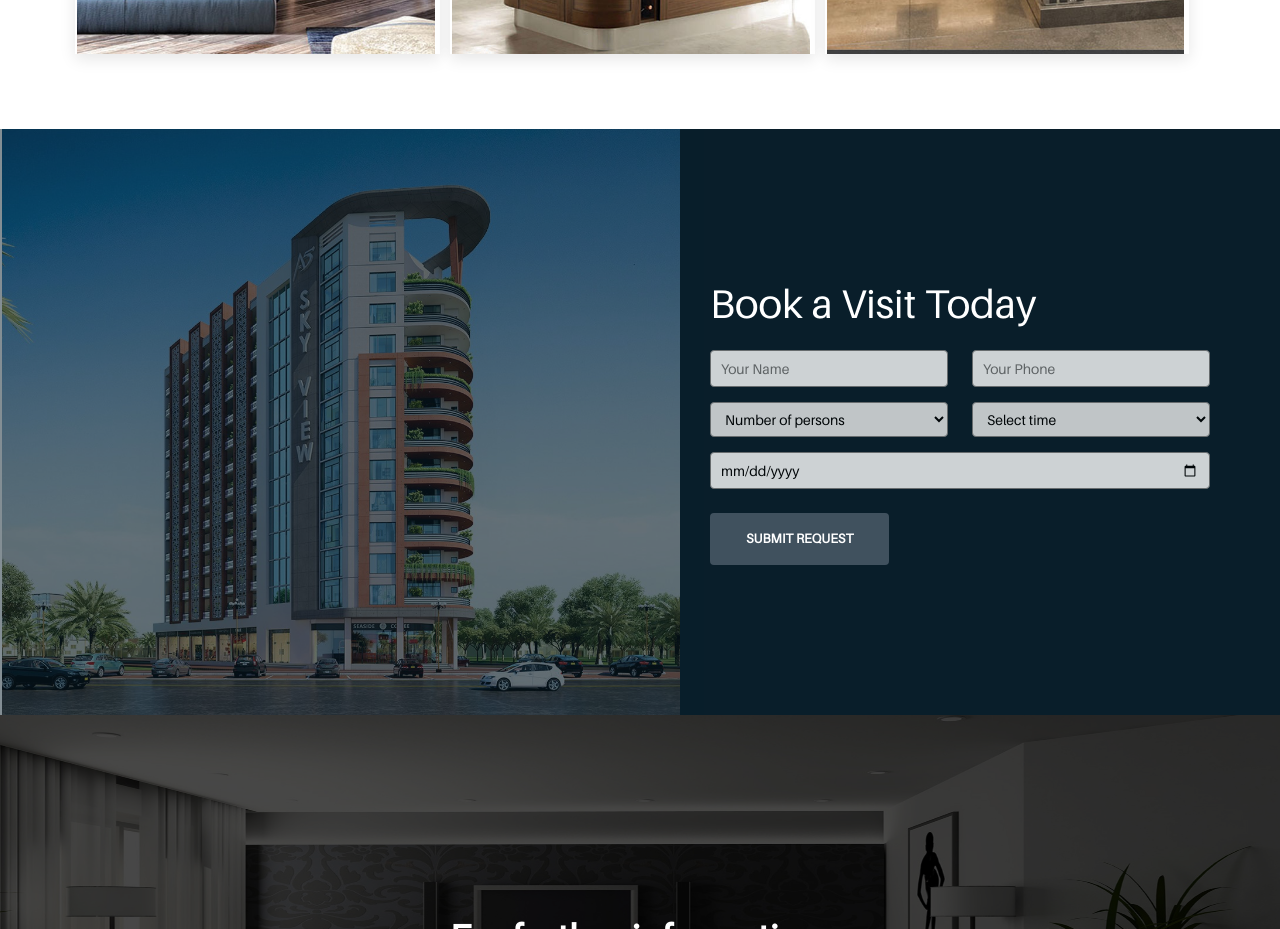
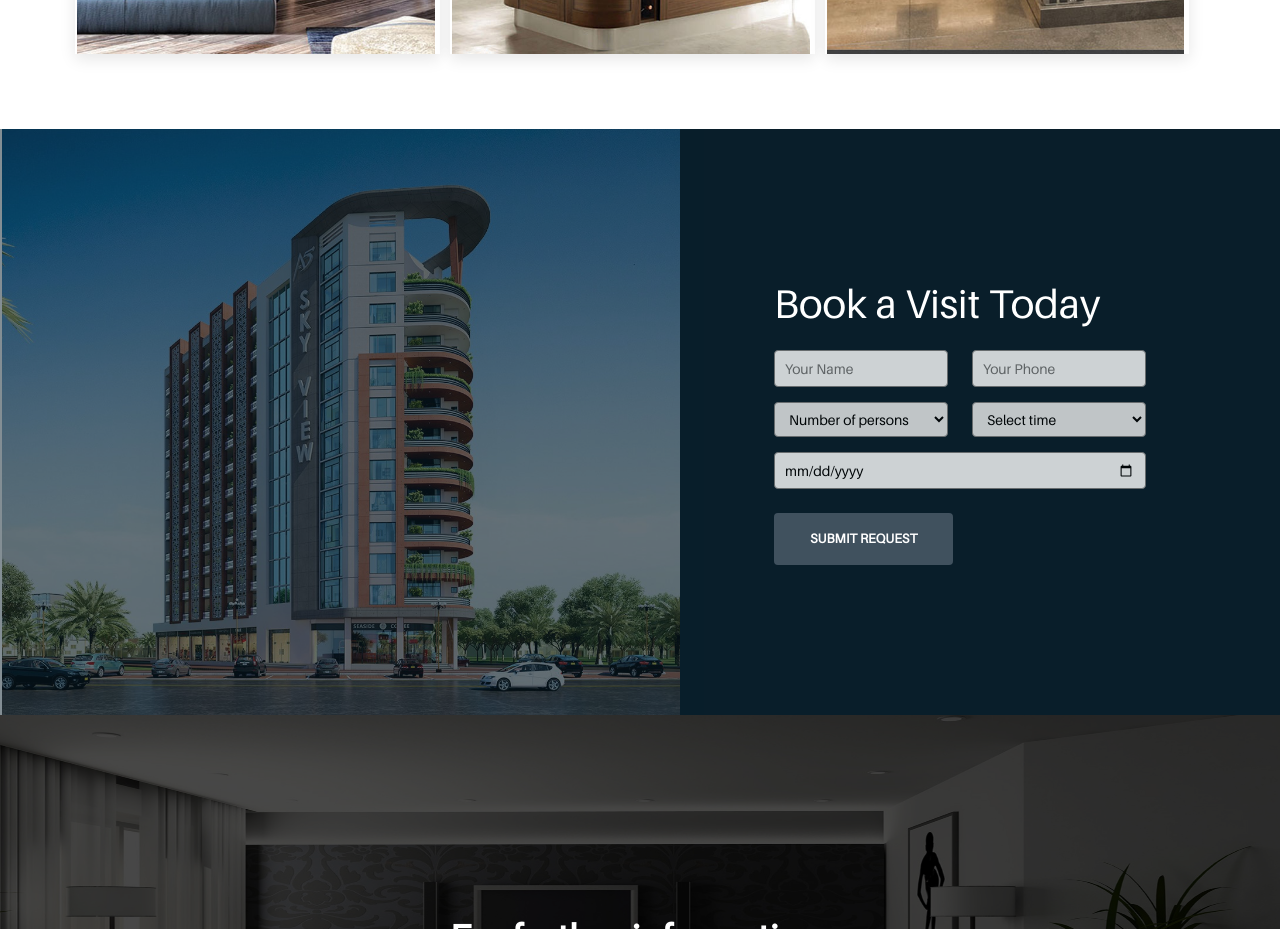
Before and after one commit to Hashir-Khan777/SkyView, a React (Create React App) app: page / in a window 1280 px wide. Shown: the part 3640-4569 px from the top of the page. Built offline with nearby package versions, Linux system fonts and the light colour scheme.

Commit message:
one change

```diff
--- a/src/Pages/Home/index.js
+++ b/src/Pages/Home/index.js
@@ -395,9 +395,10 @@ function Home() {
               style={{
                 backgroundColor: "#091e2a",
                 color: "#fff",
-                padding: "150px 70px",
+                padding: "150px 110px",
               }}
             >
+              <div className="container">
                 <h1>Book a Visit Today</h1>
                 <div className="row">
                   <div className="col book_form_col">
@@ -493,6 +494,7 @@ function Home() {
                     >
                       Submit Request
                     </button>
+                  </div>
                 </div>
               </div>
             </div>
```
Lines whose indentation alone changed are shown as unchanged.
